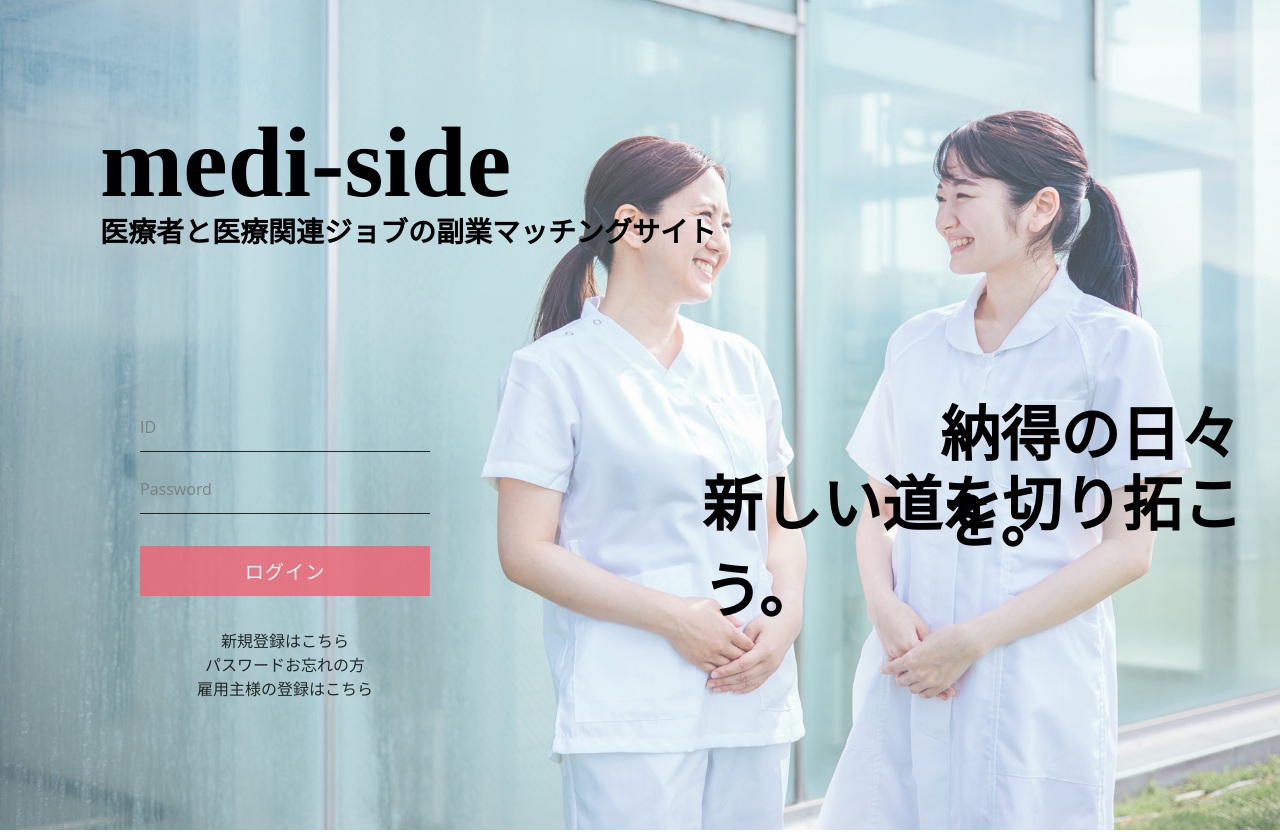
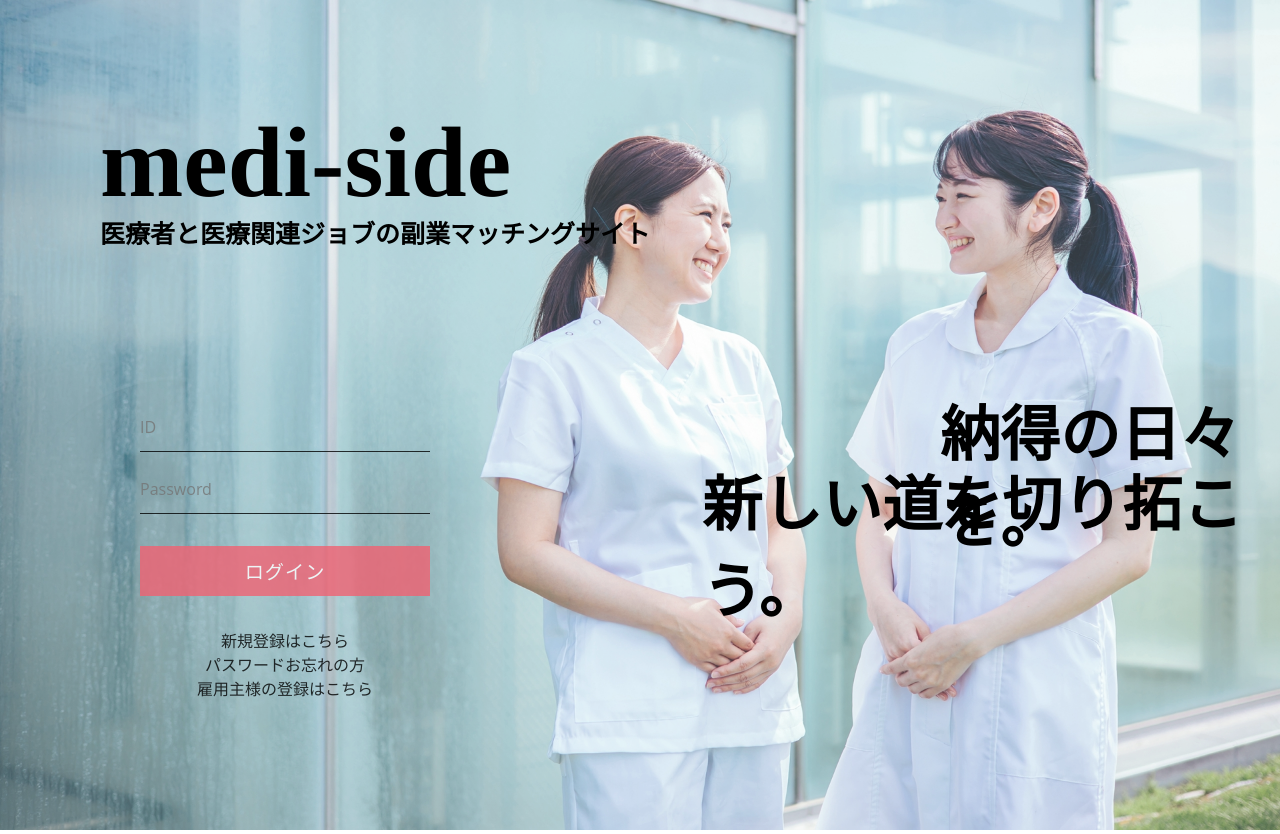
Before and after one commit to kekke1220/sotsusample, a PHP site: page /login.php in a window 1280 px wide. Run offline with PHP 8.4, Linux system fonts and the light colour scheme.

Commit message:
軽微な修正

```diff
--- a/info_regi.css
+++ b/info_regi.css
@@ -53,7 +53,7 @@ border-radius: 4px;
 
 /* 送信ボタンのスタイル */
 input[type="submit"] {
-background-color: gray;
+background-color: navy;
 color: white;
 padding: 10px 20px;
 border: none;
--- a/login.css
+++ b/login.css
@@ -10,7 +10,7 @@
 
 #topsub {
   position: absolute;
-  font-size: 28px;
+  font-size: 25px;
   font-weight: bold;
   color: black;
   bottom: 550px;
@@ -71,7 +71,7 @@
 }
 
 img {
-  opacity: 70%;
+  opacity: 80%;
 }
 
 /* Fonts */
```
